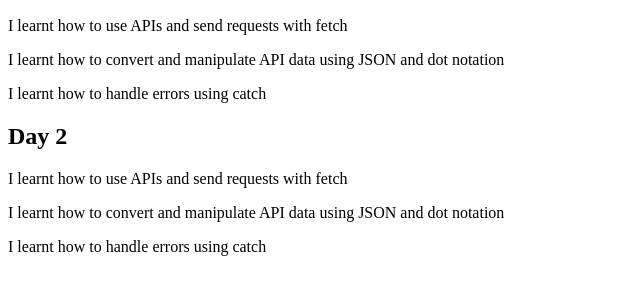
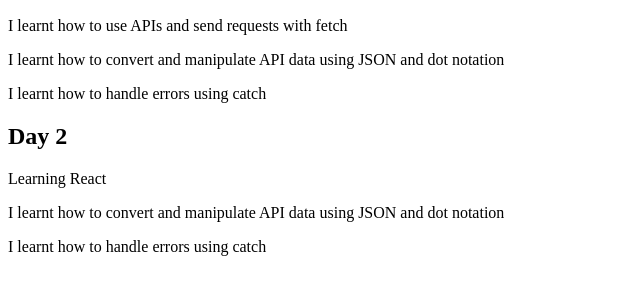
Before and after one commit to Phoenix-Domain/conal, a plain HTML site: page index.html in a window 1280 px wide. Shown: the part 110-404 px from the top of the page, without its empty margins (0-640 px from the left). Drawn offline with Linux system fonts and the light colour scheme.

Commit message:
Add subject for day 2

```diff
--- a/index.html
+++ b/index.html
@@ -22,7 +22,7 @@
       Day 2
     </h2>
     <p>
-      I learnt how to use APIs and send requests with fetch
+      Learning React
     </p>
     <p>I learnt how to convert and manipulate API data using JSON and dot notation</p>
     <p>I learnt how to handle errors using catch</p>
```
